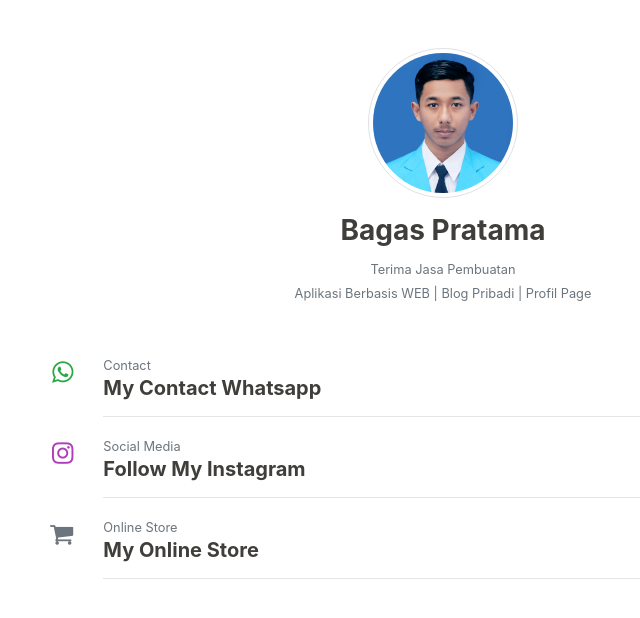
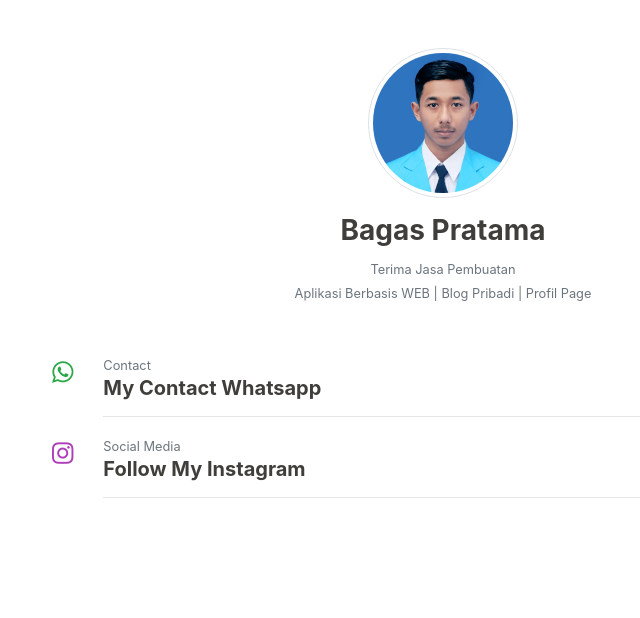
Before and after one commit to codestack-linux/codestack-linux.github.io, a plain HTML site: page index.html in a window 1280 px wide. Shown: the whole page, without its empty margins (197-837 px from the left). Drawn offline with Linux system fonts and the light colour scheme.

Commit message:
Update index.html

```diff
--- a/index.html
+++ b/index.html
@@ -56,19 +56,6 @@
             </div>
           </a>
 
-          <a href=">
-            <div class="row mx-2">
-              <div class="col-2 text-right mt-2">
-                <i class="fa fa-shopping-cart text-muted" style="font-size: 25px;" aria-hidden="true"></i>
-              </div>
-              <div class="col-10">
-                <small class="text-muted">Online Store</small>
-                <h5 class="namePage"><b>My Online Store</b></h5>
-                <hr class="text-danger">
-              </div>
-            </div>
-          </a>
-
       </div>
 
 
```
